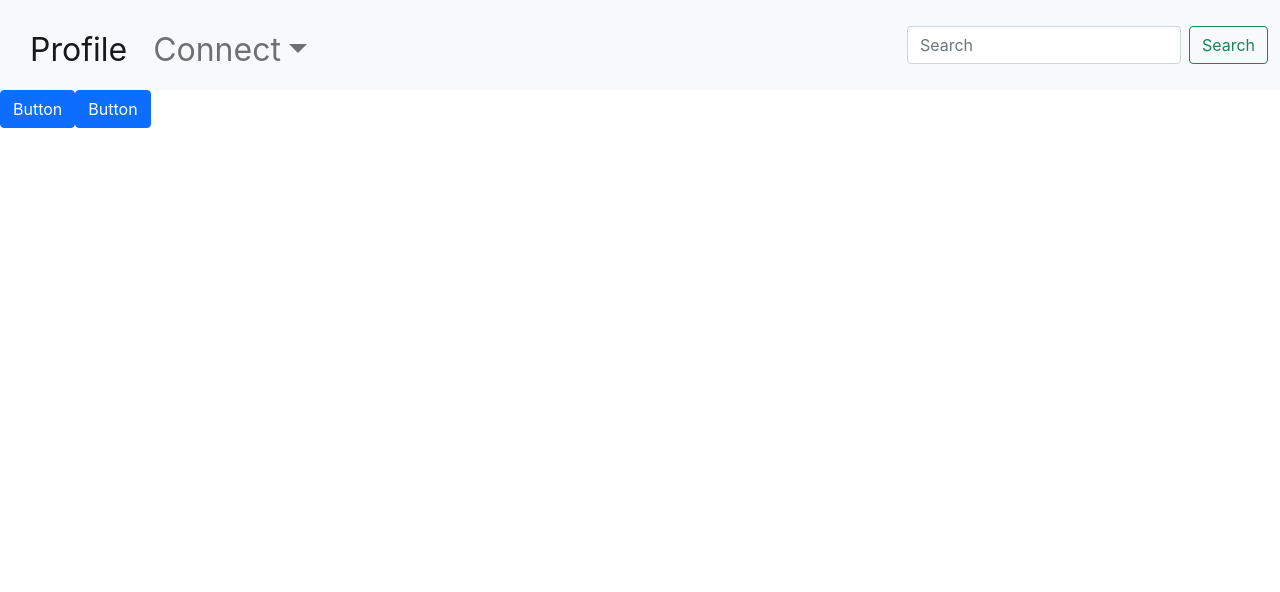
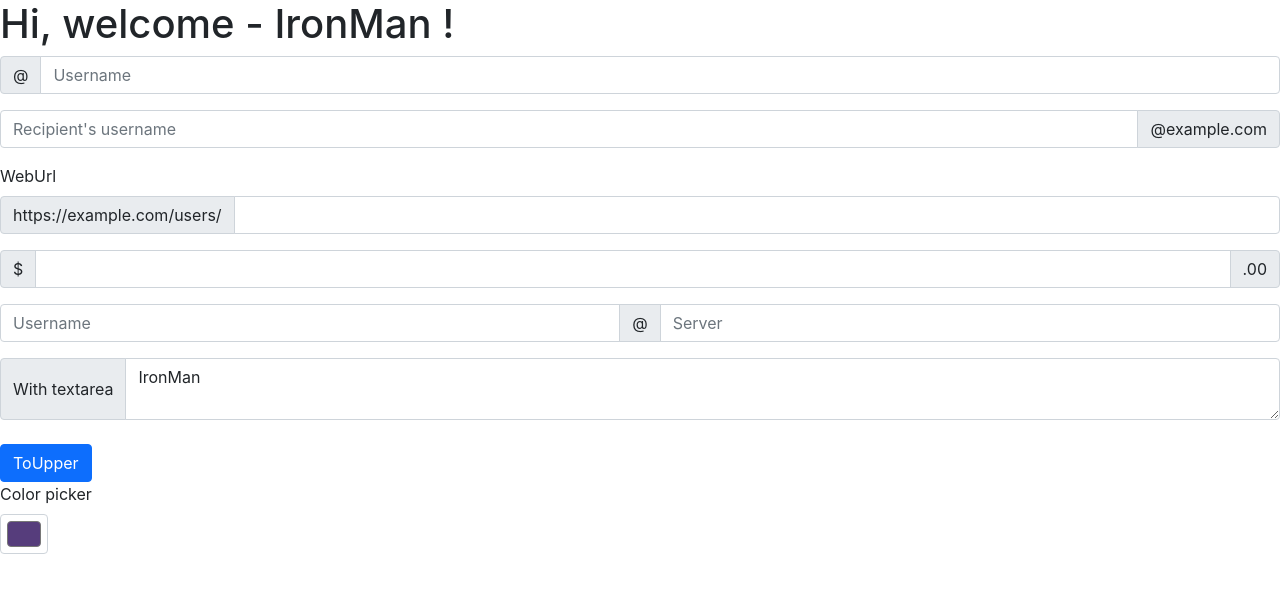
Before and after one commit to Prash8830/Full-Stack-Web-Projects, a React (Create React App) app in the folder React/sputnik/: page / in a window 1280 px wide. Shown: the top 592 px of the page. Built offline with nearby package versions, Linux system fonts and the light colour scheme.

Commit message:
made web app which convert text to upper case without loading

```diff
--- a/React/sputnik/src/App.js
+++ b/React/sputnik/src/App.js
@@ -1,17 +1,12 @@
-import logo from './logo.svg';
+// import logo from './logo.svg';
 import './App.css';
-import Navbar from './components/Navbar';
-import Progress from './components/Progress';
+// import Navbar from './components/Navbar'
+import Form from './components/Form'
 
 function App() {
   return (
     <>
-      {/* used navbar.js file for importing navbar which is coded there */}
-      {/* we can use props it is basicallly like we can change the attributes of file which we loaded */}
-      {/* below i change title of navigation bar using props  */}
-      <Navbar title="Profile" num={91482293838}/>
-      {/* used buttons from progress.js file which is in components folder so like this u can use it  */}
-      <Progress />
+      <Form />
     </>
   );
 }
--- /dev/null
+++ b/React/sputnik/src/components/Form.js
@@ -0,0 +1,59 @@
+import React, { useState } from 'react'
+
+export default function Form(props) {
+
+    const handleUpclick = () => {
+        console.log('Uppercase was clicked'+ text);
+        let newtext=text.toUpperCase();
+        setText(newtext);
+    }
+    const handleOnChange = (event) => {
+        console.log('On change');
+        setText(event.target.value);
+    }
+
+    const [text, setText] = useState('IronMan');
+    // setText("Prashant");
+    return (
+        <>
+            <h1 >Hi, welcome {props.name} - {text} !</h1>
+            <div className="input-group mb-3">
+                <span className="input-group-text" id="basic-addon1">@</span>
+                <input type="text" className="form-control" placeholder="Username" aria-label="Username" aria-describedby="basic-addon1" />
+            </div>
+
+            <div className="input-group mb-3">
+                <input type="text" className="form-control" placeholder="Recipient's username" aria-label="Recipient's username" aria-describedby="basic-addon2" />
+                <span className="input-group-text" id="basic-addon2">@example.com</span>
+            </div>
+
+            <label htmlFor="basic-url" className="form-label">WebUrl</label>
+            <div className="input-group mb-3">
+                <span className="input-group-text" id="basic-addon3">https://example.com/users/</span>
+                <input type="text" className="form-control" id="basic-url" aria-describedby="basic-addon3" />
+            </div>
+
+            <div className="input-group mb-3">
+                <span className="input-group-text">$</span>
+                <input type="text" className="form-control" aria-label="Amount (to the nearest dollar)" />
+                <span className="input-group-text">.00</span>
+            </div>
+
+            <div className="input-group mb-3">
+                <input type="text" className="form-control" placeholder="Username" aria-label="Username" />
+                <span className="input-group-text">@</span>
+                <input type="text" className="form-control" placeholder="Server" aria-label="Server" />
+            </div>
+
+            <div className="input-group">
+                <span className="input-group-text">With textarea</span>
+                <textarea className="form-control" onChange={handleOnChange}  placeholder={text} aria-label="With textarea" value={text}></textarea>
+            </div>
+            <br />
+            <button className="btn btn-primary" onClick={handleUpclick}>ToUpper</button>
+            <br />
+            <label htmlFor="exampleColorInput" className="form-label">Color picker</label>
+            <input type="color" className="form-control form-control-color" id="exampleColorInput" value="#563d7c" title="Choose your color"></input>
+        </>
+    )
+}
```
